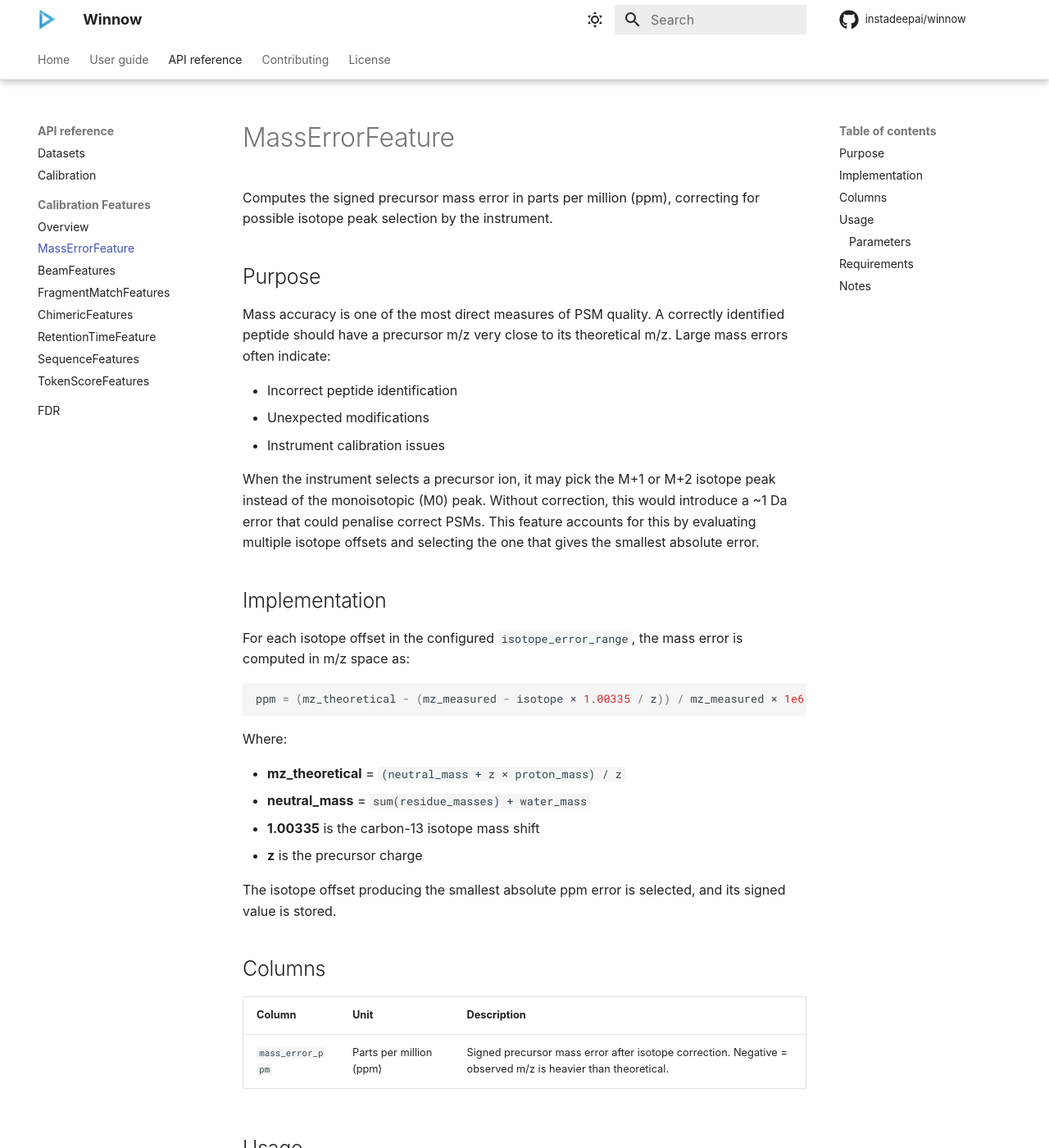
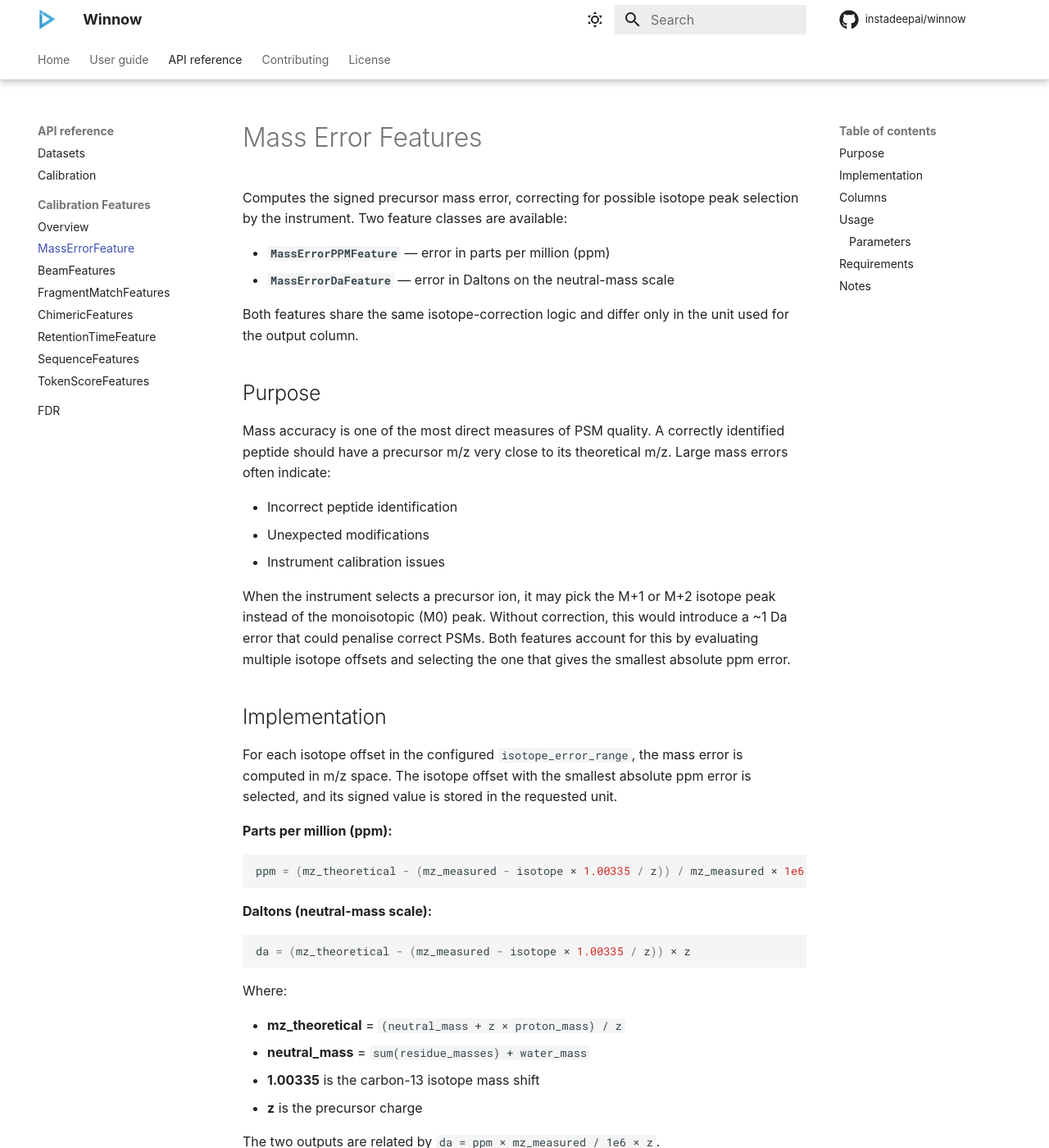
Before and after one commit to instadeepai/winnow, an MkDocs documentation site: the page built from docs/api/features/mass_error.md, in a window 1280 px wide and 1400 px high. Shown: the whole window at 82% size. Built offline with MkDocs 1.6.1 and Material for MkDocs 9.7.7, drawn with Linux system fonts in a browser that asks for light colours; some web fonts are replaced; comment, search, counter and statistics services are not loaded; some of the changed text lies outside the part shown.

Commit message:
docs: add MassErrorDaFeature documentation

````diff
--- a/docs/api/features/mass_error.md
+++ b/docs/api/features/mass_error.md
@@ -1,6 +1,11 @@
-# MassErrorFeature
+# Mass Error Features
 
-Computes the signed precursor mass error in parts per million (ppm), correcting for possible isotope peak selection by the instrument.
+Computes the signed precursor mass error, correcting for possible isotope peak selection by the instrument. Two feature classes are available:
+
+- **`MassErrorPPMFeature`** — error in parts per million (ppm)
+- **`MassErrorDaFeature`** — error in Daltons on the neutral-mass scale
+
+Both features share the same isotope-correction logic and differ only in the unit used for the output column.
 
 ## Purpose
 
@@ -10,14 +15,22 @@ Mass accuracy is one of the most direct measures of PSM quality. A correctly ide
 - Unexpected modifications
 - Instrument calibration issues
 
-When the instrument selects a precursor ion, it may pick the M+1 or M+2 isotope peak instead of the monoisotopic (M0) peak. Without correction, this would introduce a ~1 Da error that could penalise correct PSMs. This feature accounts for this by evaluating multiple isotope offsets and selecting the one that gives the smallest absolute error.
+When the instrument selects a precursor ion, it may pick the M+1 or M+2 isotope peak instead of the monoisotopic (M0) peak. Without correction, this would introduce a ~1 Da error that could penalise correct PSMs. Both features account for this by evaluating multiple isotope offsets and selecting the one that gives the smallest absolute ppm error.
 
 ## Implementation
 
-For each isotope offset in the configured `isotope_error_range`, the mass error is computed in m/z space as:
+For each isotope offset in the configured `isotope_error_range`, the mass error is computed in m/z space. The isotope offset with the smallest absolute ppm error is selected, and its signed value is stored in the requested unit.
+
+**Parts per million (ppm):**
 
 ```python
 ppm = (mz_theoretical - (mz_measured - isotope × 1.00335 / z)) / mz_measured × 1e6
+```
+
+**Daltons (neutral-mass scale):**
+
+```python
+da = (mz_theoretical - (mz_measured - isotope × 1.00335 / z)) × z
 ```
 
 Where:
@@ -27,28 +40,37 @@ Where:
 - **1.00335** is the carbon-13 isotope mass shift
 - **z** is the precursor charge
 
-The isotope offset producing the smallest absolute ppm error is selected, and its signed value is stored.
+The two outputs are related by `da = ppm × mz_measured / 1e6 × z`.
 
 ## Columns
 
-| Column | Unit | Description |
-| -------- | ------ | ------------- |
-| `mass_error_ppm` | Parts per million (ppm) | Signed precursor mass error after isotope correction. Negative = observed m/z is heavier than theoretical. |
+| Column | Feature class | Unit | Description |
+| -------- | --------------- | ------ | ------------- |
+| `mass_error_ppm` | `MassErrorPPMFeature` | Parts per million (ppm) | Signed precursor mass error after isotope correction. Negative = observed m/z is heavier than theoretical. |
+| `mass_error_da` | `MassErrorDaFeature` | Daltons (Da) | Same error on the neutral-mass scale. Negative = observed m/z is heavier than theoretical. |
 
 ## Usage
 
 ```python
-from winnow.calibration.features import MassErrorFeature
+from winnow.calibration.features import MassErrorPPMFeature, MassErrorDaFeature
 from winnow.constants import RESIDUE_MASSES
 
-feature = MassErrorFeature(
+ppm_feature = MassErrorPPMFeature(
     residue_masses=RESIDUE_MASSES,
     isotope_error_range=(0, 1),
 )
-calibrator.add_feature(feature)
+da_feature = MassErrorDaFeature(
+    residue_masses=RESIDUE_MASSES,
+    isotope_error_range=(0, 1),
+)
+
+calibrator.add_feature(ppm_feature)
+calibrator.add_feature(da_feature)
 ```
 
 ### Parameters
+
+Both feature classes accept the same constructor arguments:
 
 | Parameter | Type | Default | Description |
 | ----------- | ------ | --------- | ------------- |
@@ -66,6 +88,7 @@ The dataset must contain:
 ## Notes
 
 - The error is signed: negative values indicate the observed m/z is heavier than theoretical
+- Isotope selection always uses the smallest absolute **ppm** error, even when computing the Da column
 - Typical mass accuracy for modern instruments is < 10 ppm
 - The `isotope_error_range` should match the setting used by your data loader
 - For modifications, ensure the `residue_masses` dictionary includes modified residue tokens (e.g., `"M[UNIMOD:35]"` for oxidised methionine)
````
